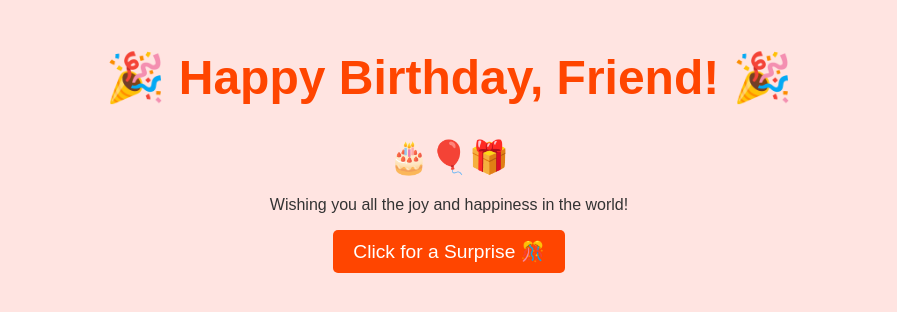
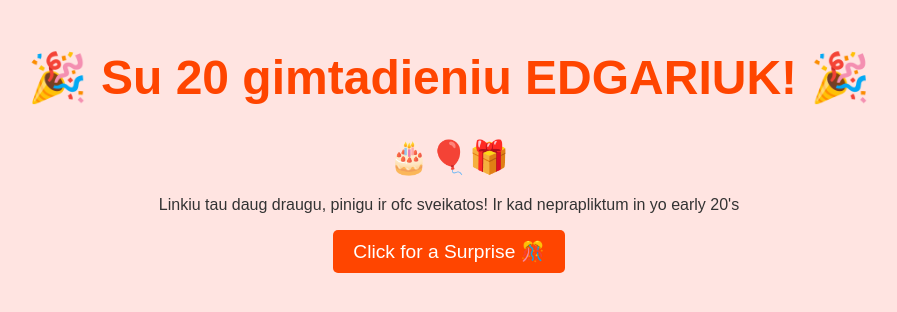
Before and after one commit to kaunapilis/BirtdayHa, a plain HTML site: page index.html in a window 1280 px wide. Shown: the whole page, without its empty margins (191-1088 px from the left). Drawn offline with Linux system fonts and the light colour scheme.

Commit message:
Update index.html

```diff
--- a/index.html
+++ b/index.html
@@ -36,9 +36,9 @@
     </style>
 </head>
 <body>
-    <h1>🎉 Happy Birthday, Friend! 🎉</h1>
+    <h1>🎉 Su 20 gimtadieniu EDGARIUK! 🎉</h1>
     <div class="cake">🎂🎈🎁</div>
-    <p>Wishing you all the joy and happiness in the world!</p>
-    <button onclick="alert('You are amazing!')">Click for a Surprise 🎊</button>
+    <p>Linkiu tau daug draugu, pinigu ir ofc sveikatos! Ir kad neprapliktum in yo early 20's</p>
+    <button onclick="alert('Jūs laimėjote naują Iphone 20 telefoną. Galima atsiimti tik seniems žmonėms, kuriems jau yra 20 metų.')">Click for a Surprise 🎊</button>
 </body>
 </html>
```
